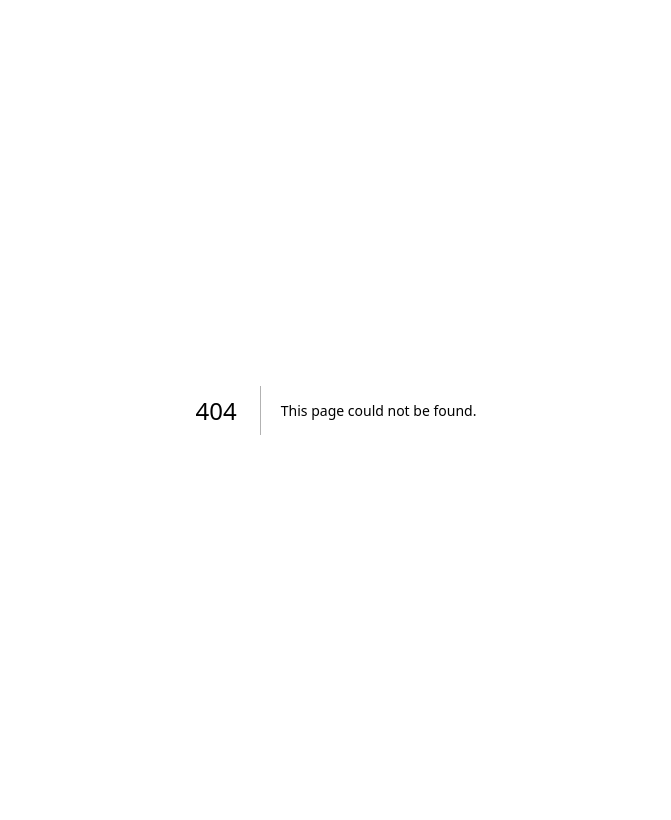
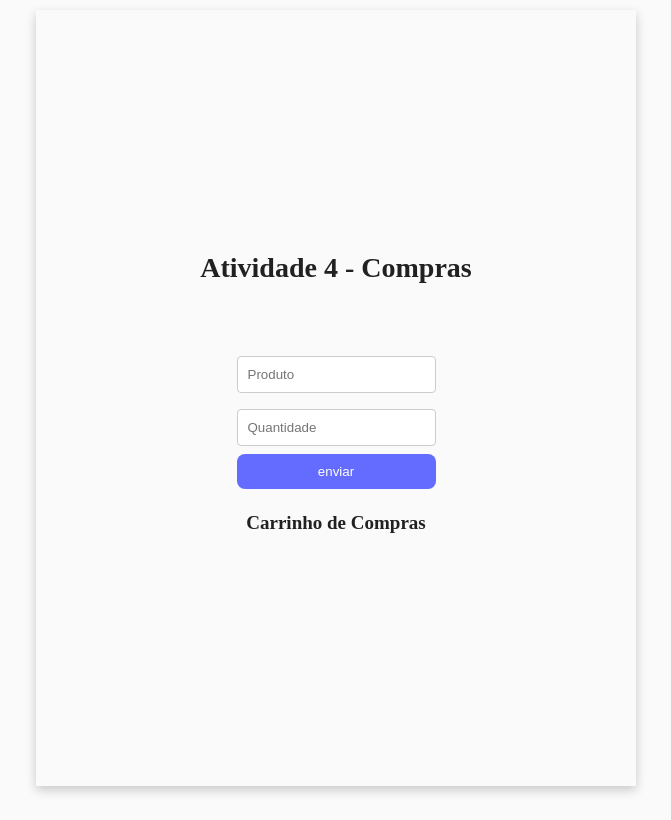
Before and after one commit to theopalma616-lab/aula-nextjs, a Next.js app: page /atividades/atv-04 in a window 1280 px wide. Before the commit this address had no page. Shown: the whole page, without its empty margins (304-975 px from the left). Built offline with nearby package versions, Linux system fonts and the light colour scheme.

Commit message:
atividade 4

```diff
--- /dev/null
+++ b/src/app/atividades/atv-04/page.jsx
@@ -0,0 +1,62 @@
+'use client'
+
+import { use, useState } from 'react';
+
+import styles from './page.module.css';
+
+export default function FormComponent() {
+
+    const [produto, setproduto] = useState('');
+    const [qtd, setqtd] = useState('');
+
+    const [historico, setHistorico] = useState([]);
+
+    const handleSubmit = (e) => {
+        e.preventDefault();
+
+        if (produto && qtd) {
+        const horario = new Date();
+        const novaEntrada = `${produto} -  ${qtd}x`;
+        setHistorico([...historico, novaEntrada]);
+    }
+    };
+
+
+
+
+    return (
+        <div className={styles.container}>
+
+            <h1>Atividade 4 - Compras</h1>
+
+            <form onSubmit={handleSubmit} className={styles.formulario}>
+                <input
+                    name="produto"
+                    type="text"
+                    placeholder='Produto'
+                    onChange={e => setproduto(e.target.value)}
+
+                />
+                <input
+                    name="quantidade"
+                    type="number"
+                    placeholder='Quantidade'
+                    onChange={e => setqtd(e.target.value)}
+
+                />
+                <button type="submit">enviar</button>
+            </form>
+
+            <div className={styles.historico}>
+                <h3>Carrinho de Compras</h3>
+
+                {
+                    historico.map( item =>
+                        <p key={item}>{item}</p>
+                    )
+                }
+
+            </div>
+        </div>
+    );
+}
--- /dev/null
+++ b/src/app/atividades/atv-04/page.module.css
@@ -0,0 +1,22 @@
+.container {
+    width: 600px;
+    display: flex;
+    flex-direction: column;
+    justify-content: center;
+    align-items: center;
+    height: 97vh;
+    box-shadow: 0 4px 10px rgba(0, 0, 0, 0.2);
+}
+
+.formulario {
+    display: flex;
+    flex-direction: column;
+    margin-top: 5rem;
+    max-width: 40rem;
+}
+
+.historico {
+    margin: 2rem 0;
+    display: flex;
+    flex-direction: column;
+}
--- /dev/null
+++ b/src/app/exemplos/ex-05/page.module.css
@@ -0,0 +1,19 @@
+.container {
+    display: flex;
+    flex-direction: column;
+    justify-content: center;
+    height: 97vh;
+}
+
+.formulario {
+    display: flex;
+    flex-direction: column;
+    margin-top: 5rem;
+    max-width: 40rem;
+}
+
+.historico {
+    margin: 2rem 0;
+    display: flex;
+    flex-direction: column;
+}
--- a/src/app/page.jsx
+++ b/src/app/page.jsx
@@ -10,12 +10,14 @@ function Home() {
         <Link href="/exemplos/ex-02">Exemplo 2 </Link>
         <Link href="/exemplos/ex-03">Exemplo 3 </Link>
         <Link href="/exemplos/ex-04">Exemplo 4 </Link>
+        <Link href="/exemplos/ex-05">Exemplo 5 </Link>
       </div>
       <div className={styles.containerListas}>
         <h1>Atividades</h1>
         <Link href="/atividades/atv-01"> Atividade 1</Link>
         <Link href="/atividades/atv-02"> Atividade 2</Link>
         <Link href="/atividades/atv-03"> Atividade 3</Link>
+        <Link href="/atividades/atv-04"> Atividade 4</Link>
       </div>
     </div>
   );
```
Also changed, not shown: src/app/exemplos/ex-05/page.jsx (added, +88 -0 lines).
